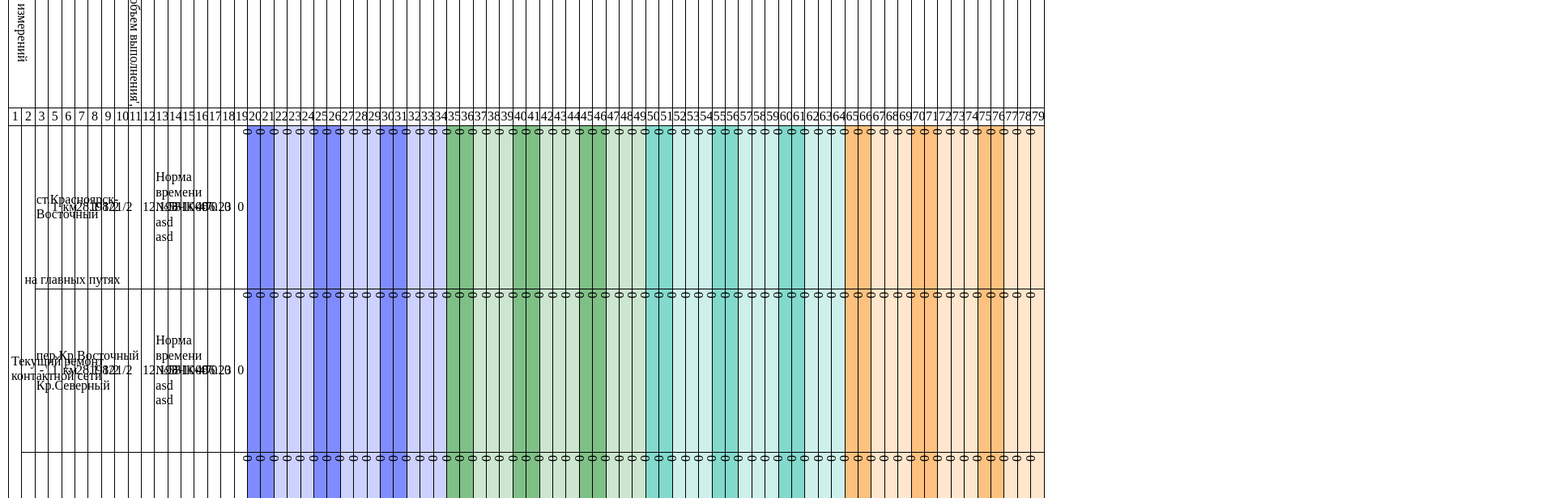
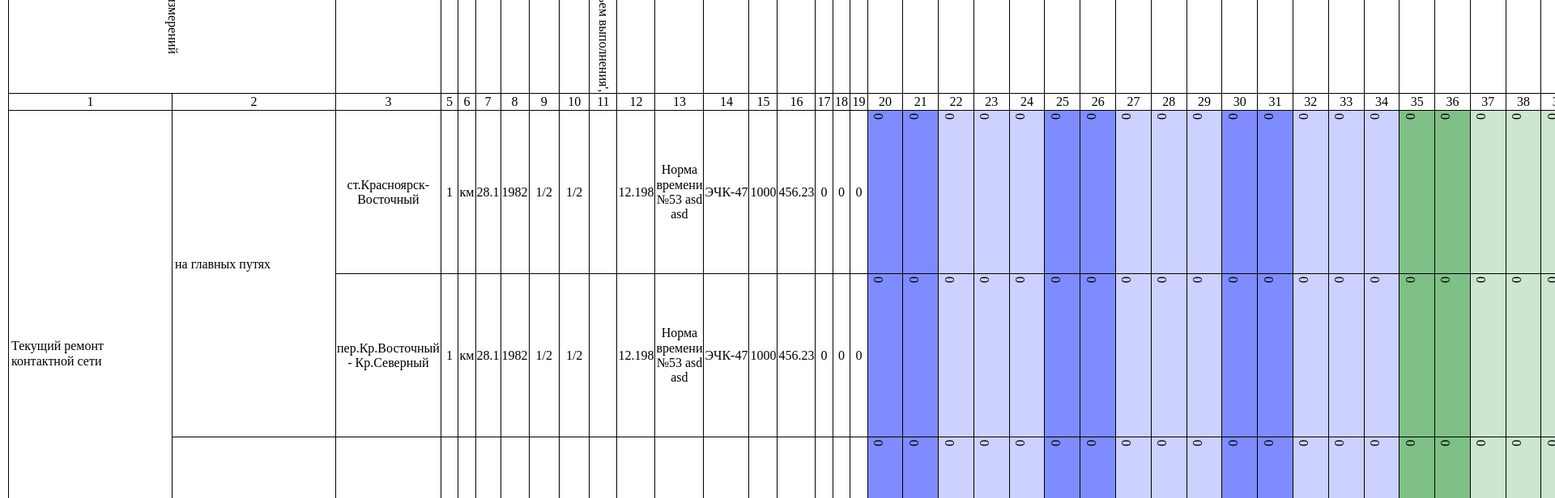
Before and after one commit to artemo8913/ppr-client, a React (Create React App) app: page / in a window 1280 px wide. Shown: the part 680-1296 px from the top of the page at 81% size, 1920 px wide, since content can reach past the window. Built offline with nearby package versions, Linux system fonts and the light colour scheme.

Commit message:
little refactor

```diff
--- a/src/App.tsx
+++ b/src/App.tsx
@@ -1,51 +1,10 @@
-import Title from "./Components/Title";
-import Row from "./Components/Row";
-import styled from "styled-components";
-import { RootState } from "./Redux/store";
-import { useSelector } from "react-redux";
-import { IRow, IRowData } from "./Interface";
-
-const TableStyled = styled.table`
-  border-collapse: collapse;
-  table-layout: fixed;
-  width: 100%;
-  margin: 10px;
-`;
+import PprTable from "./Components/PprTable/PprTable";
 
 export default function App() {
-  const data = useSelector((state: RootState) => state.ppr.value);
-  const rows = data.map((rowData: IRowData, index: number, data: IRowData[]) => {
-    let sectionSpan = 1;
-    let subsectionSpan = 1;
-    let sectionIsShow = true;
-    let subsectionIsShow = true;
-    if (index != data.length - 1) {
-      for (let j = index + 1; j < data.length && rowData.section === data[j].section; j++) sectionSpan++;
-      for (let j = index + 1; j < data.length && rowData.subsection === data[j].subsection && rowData.section === data[j].section; j++) subsectionSpan++;
-    }
-    if (index != 0) {
-      const prevSection = data[index - 1].section;
-      const prevSubsection = data[index - 1].subsection;
-      if (rowData.section === prevSection) sectionIsShow = false;
-      if (rowData.subsection === prevSubsection && rowData.section === prevSection) subsectionIsShow = false;
-    }
-    return <Row
-      {...rowData}
-      sectionIsShow={sectionIsShow}
-      subsectionIsShow={subsectionIsShow}
-      sectionSpan={sectionSpan}
-      subsectionSpan={subsectionSpan}
-    />
-  });
   return (
-    <div className='app'>
+    <div>
       <h1>Hello World!</h1>
-      <TableStyled>
-        <Title />
-        <tbody>
-          {rows}
-        </tbody>
-      </TableStyled>
+      <PprTable />
     </div>
   );
 }
--- a/src/Components/Cell.tsx
+++ b/src/Components/PprTable/Cell.tsx
@@ -1,8 +1,8 @@
 import styled from "styled-components";
-import { ICell } from "../Interface";
+import { ICell } from "../../Interface";
 import { useDispatch } from "react-redux";
-import { change } from "../Redux/slice/pprSlice";
-import theme from "../theme";
+import { change } from "../../Redux/slice/pprSlice";
+import theme from "../../theme";
 
 const CellStyled = styled.td<{ bgType: string, verticalText: boolean }>`
     text-align: center;
--- /dev/null
+++ b/src/Components/PprTable/PprTable.tsx
@@ -0,0 +1,50 @@
+import styled from "styled-components";
+import Title from "./Title";
+import Row from "./Row";
+import { RootState } from "../../Redux/store";
+import { useSelector } from "react-redux";
+import { IRow, IRowData } from "../../Interface";
+
+const TableStyled = styled.table`
+  border-collapse: collapse;
+  /* table-layout: fixed;
+  width: 100%; */
+  margin: 10px;
+`;
+
+export default function PprTable() {
+  const data = useSelector((state: RootState) => state.ppr.value);
+  const rows = data.map((rowData: IRowData, index: number, data: IRowData[]) => {
+    let sectionSpan = 1;
+    let subsectionSpan = 1;
+    let sectionIsShow = true;
+    let subsectionIsShow = true;
+    if (index != data.length - 1) {
+      for (let j = index + 1; j < data.length && rowData.section === data[j].section; j++) sectionSpan++;
+      for (let j = index + 1; j < data.length && rowData.subsection === data[j].subsection && rowData.section === data[j].section; j++) subsectionSpan++;
+    }
+    if (index != 0) {
+      const prevSection = data[index - 1].section;
+      const prevSubsection = data[index - 1].subsection;
+      if (rowData.section === prevSection) sectionIsShow = false;
+      if (rowData.subsection === prevSubsection && rowData.section === prevSection) subsectionIsShow = false;
+    }
+    return <Row
+      {...rowData}
+      sectionIsShow={sectionIsShow}
+      subsectionIsShow={subsectionIsShow}
+      sectionSpan={sectionSpan}
+      subsectionSpan={subsectionSpan}
+    />
+  });
+  return (
+    <div className='app'>
+      <TableStyled>
+        <Title />
+        <tbody>
+          {rows}
+        </tbody>
+      </TableStyled>
+    </div>
+  );
+}
--- a/src/Components/Row.tsx
+++ b/src/Components/PprTable/Row.tsx
@@ -1,5 +1,5 @@
 import styled from "styled-components";
-import { IRow } from "../Interface";
+import { IRow } from "../../Interface";
 import Cell from "./Cell";
 
 const StyledRow = styled.tr`
@@ -11,6 +11,7 @@ const StyledRow = styled.tr`
 export default function Row(props: IRow) {
     const {
         id,
+        index_number,
         type,
         section,
         subsection,
--- a/src/Interface.ts
+++ b/src/Interface.ts
@@ -1,5 +1,10 @@
+/*
+{index_number, work_id, user_branch, subbranch, user_section, user_subsection, user_legal_document, user_norm_of_time, user_norm_of_time_document, user_periodicity, location, entry_year, last_maintenance_year, totalcount, user_measure, class_of_line, year_plan, year_plan_time, year_fact, year_fact_norm_time, year_fact_time, jan_plan, jan_plan_time, jan_fact, jan_fact_norm_time, jan_fact_time, feb_plan, feb_plan_time, feb_fact, feb_fact_norm_time, feb_fact_time, mar_plan, mar_plan_time, mar_fact, mar_fact_norm_time, mar_fact_time}
+*/
+
 export interface IRowData {
     id: string,
+    index_number: number,
     type: string,
     section: string,
     subsection: string,
--- a/src/mock/rowData.ts
+++ b/src/mock/rowData.ts
@@ -2,6 +2,7 @@ import { IRowData } from '../Interface';
 const data: Array<IRowData> = [
     {
         id: '1',
+        index_number:1,
         type: 'maintenance',
         section: 'Текущий ремонт контактной сети',
         subsection: 'на главных путях',
@@ -94,6 +95,7 @@ const data: Array<IRowData> = [
     },
     {
         id: '2',
+        index_number:2,
         type: 'maintenance',
         section: 'Текущий ремонт контактной сети',
         subsection: 'на главных путях',
@@ -186,6 +188,7 @@ const data: Array<IRowData> = [
     },
     {
         id: '3',
+        index_number:3,
         type: 'maintenance',
         section: 'Текущий ремонт контактной сети',
         subsection: 'на боковых путях',
@@ -278,6 +281,7 @@ const data: Array<IRowData> = [
     },
     {
         id: '4',
+        index_number:4,
         type: 'maintenance',
         section: 'Текущий ремонт контактной сетиddddd ddddddddddddddd ddddddddddddddddd',
         subsection: 'на главных путях',
```
Also changed, not shown: src/Components/PprTable/Title.tsx (renamed from src/Components/Title.tsx).
